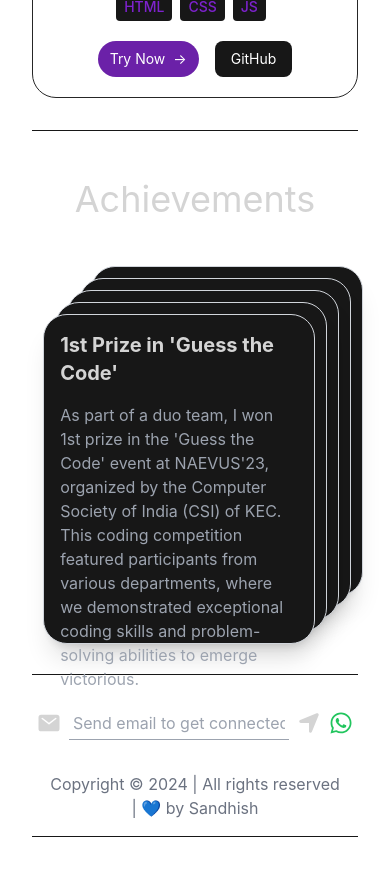
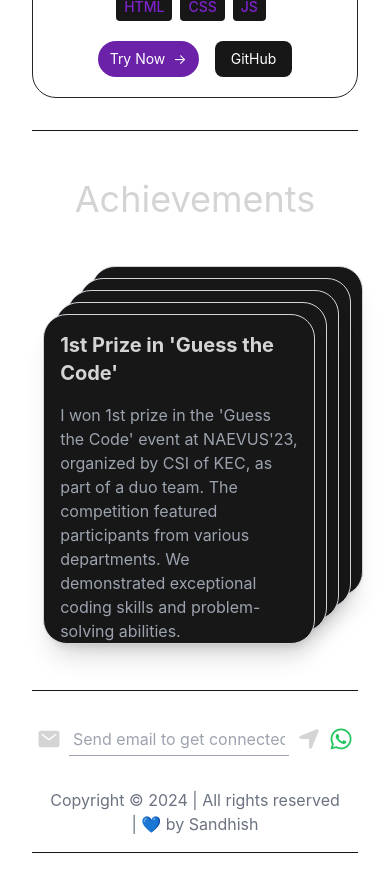
Before and after one commit to Sandhish/Portfolio, a React (Vite) app: page / in a window 390 px wide. Shown: the part 5400-6269 px from the top of the page. Built offline with nearby package versions, Linux system fonts and the light colour scheme.

Commit message:
updated footer

```diff
--- a/src/Components/Achievements/achievements.jsx
+++ b/src/Components/Achievements/achievements.jsx
@@ -3,9 +3,9 @@ import { motion, AnimatePresence } from "framer-motion";
 
 const Achievements = () => {
     const [cards, setCards] = useState([
-        { id: 1, title: "1st Prize in 'Guess the Code'", date: "04/11/2023", description: "As part of a duo team, I won 1st prize in the 'Guess the Code' event at NAEVUS'23, organized by the Computer Society of India (CSI) of KEC. This coding competition featured participants from various departments, where we demonstrated exceptional coding skills and problem-solving abilities to emerge victorious." },
+        { id: 1, title: "1st Prize in 'Guess the Code'", date: "04/11/2023", description: "I won 1st prize in the 'Guess the Code' event at NAEVUS'23, organized by CSI of KEC, as part of a duo team. The competition featured participants from various departments. We demonstrated exceptional coding skills and problem-solving abilities." },
         { id: 2, title: "3rd Prize in 'Proof Of Concept'", date: "25/10/2023", description: "I secured 3rd prize for the 'Automatic Railway Gates' project in the 'Proof of Concept' presentation, leading a team of six. This achievement underscores our innovative approach and successful teamwork in a competitive environment."},
-        { id: 3, title: "3rd prize in Paper Presentation", date: "24/04/2024", description: "I won 3rd prize in the paper presentation titled 'Machine Learning for Predicting Cloud Security' at Nacreous'24. Our paper focused on detecting DDOS attacks using SVM and J48 algorithms, demonstrating the application of machine learning techniques to enhance cloud security." },
+        { id: 3, title: "3rd prize in Paper Presentation", date: "24/04/2024", description: "I won 3rd prize in the paper presentation titled 'Machine Learning for Predicting Cloud Security' at Nacreous'24. Our paper focused on detecting DDOS attacks using SVM and J48 algorithms, demonstrating the application of ML techniques to enhance cloud security." },
         { id: 4, title: "1st Prize in 'Mystery Box'", date: "30/09/2023", description: "I won the 1st prize in the non-technical event 'Mystery Box', which brought fun and excitement among various competitors. Competing as part of a duo, we showcased our creativity and quick thinking, standing out in a light-hearted yet competitive environment." },
         { id: 5, title: "3rd Prize in 'Department Newsletter Quiz'", date: "2023 - 2024", description: "I won the 3rd prize in our department's newsletter quiz. This achievement reflects my knowledge and engagement with departmental topics, showcasing my ability to excel in a competitive quiz format within our academic community." },
     ]);
@@ -23,7 +23,7 @@ const Achievements = () => {
     };
 
     return (
-        <div id='achievements' className='border-b border-neutral-900 lg:pb-4 md:pb-10 pb-20 relative flex flex-col items-center justify-center'>
+        <div id='achievements' className='border-b border-neutral-900 lg:pb-4 md:pb-10 pb-24 relative flex flex-col items-center justify-center'>
             <motion.h1 whileInView={{ opacity: 1, y: 0 }} initial={{ opacity: 0, y: -100 }} transition={{ duration: 1.0 }} className='mb-[95px] mt-12 text-center text-4xl'>
                 Achievements
             </motion.h1>
--- a/src/Components/Footer/footer.jsx
+++ b/src/Components/Footer/footer.jsx
@@ -17,7 +17,7 @@ const Footer = () => {
                 </motion.form>
 
                 <motion.a initial={{ opacity: 0, y: 20 }} whileInView={{ opacity: 1, y: 0 }} transition={{ duration: 0.5, delay: 0.4 }}
-                    href="https://wa.me/9500896146" target="_blank" rel="noopener noreferrer">
+                    href="https://wa.me/919500896146" target="_blank" rel="noopener noreferrer">
                     <FaWhatsapp className="text-2xl ml-2 mt-1 text-green-500" />
                 </motion.a>
 
```
